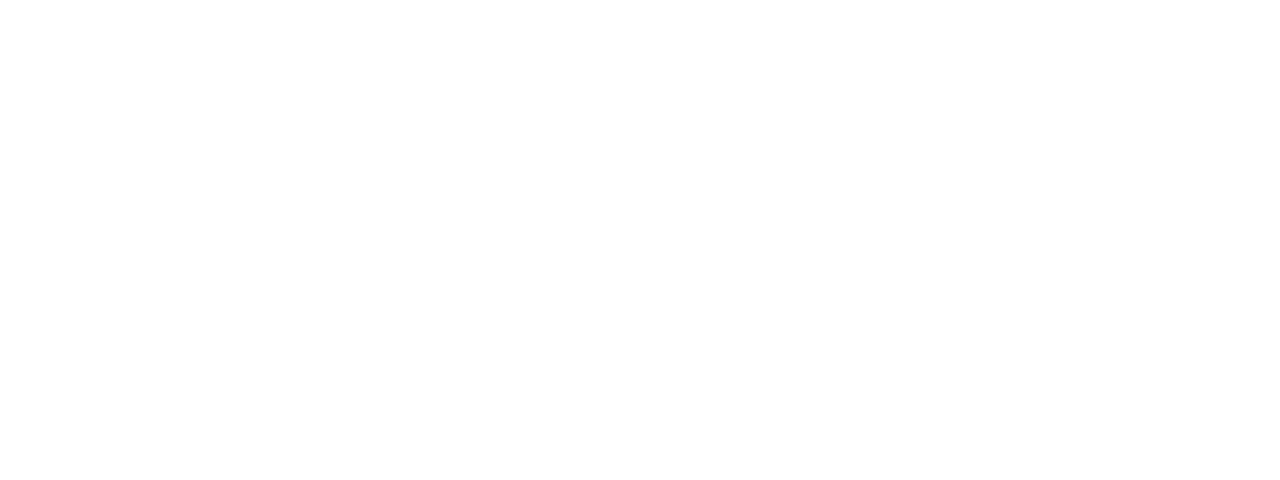
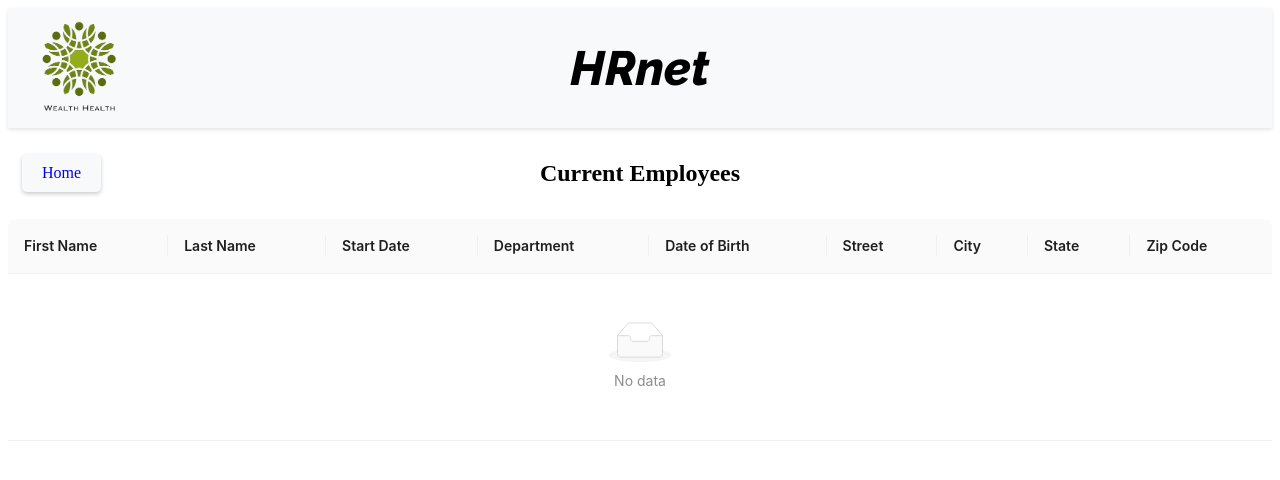
Before and after one commit to DR-XCP/OC_HRNET, a React (Create React App) app: page /table in a window 1280 px wide. Before the commit this address had no page. Shown: the top 480 px of the page. Built offline with nearby package versions, Linux system fonts and the light colour scheme.

Commit message:
remove action file, add employee columns for table, addu useNavigate to employeeForm, add button to pages

```diff
--- a/package.json
+++ b/package.json
@@ -14,6 +14,7 @@
     "react-router-dom": "^6.22.3",
     "react-scripts": "5.0.1",
     "redux": "^5.0.1",
+    "uuid": "^9.0.1",
     "web-vitals": "^2.1.4"
   },
   "scripts": {
--- a/src/App.js
+++ b/src/App.js
@@ -1,11 +1,13 @@
 import { Route, Routes } from "react-router-dom";
 import { CreateEmployee } from "./pages/CreateEmployee/CreateEmployee";
+import { CurrentEmployee } from "./pages/CurrentEmployee/CurrentEmployee";
 
 export function App() {
    return (
       <>
          <Routes>
             <Route path="/" element={<CreateEmployee />} />
+            <Route path="/table" element={<CurrentEmployee />} />
          </Routes>
       </>
    );
--- /dev/null
+++ b/src/components/EmployeeColumns/EmployeeColumns.js
@@ -0,0 +1,47 @@
+export const employeeColumns = [
+   {
+      title: "First Name",
+      dataIndex: "firstName",
+      key: "firstName",
+   },
+   {
+      title: "Last Name",
+      dataIndex: "lastName",
+      key: "lastName",
+   },
+   {
+      title: "Start Date",
+      dataIndex: "startDate",
+      key: "startDate",
+   },
+   {
+      title: "Department",
+      dataIndex: "department",
+      key: "department",
+   },
+   {
+      title: "Date of Birth",
+      dataIndex: "dateOfBirth",
+      key: "dateOfBirth",
+   },
+   {
+      title: "Street",
+      dataIndex: "street",
+      key: "street",
+   },
+   {
+      title: "City",
+      dataIndex: "city",
+      key: "city",
+   },
+   {
+      title: "State",
+      dataIndex: "state",
+      key: "state",
+   },
+   {
+      title: "Zip Code",
+      dataIndex: "zipCode",
+      key: "zipCode",
+   },
+];
--- a/src/components/EmployeeForm/EmployeeForm.jsx
+++ b/src/components/EmployeeForm/EmployeeForm.jsx
@@ -1,5 +1,7 @@
 import { Button, DatePicker, Form, Input, Select } from "antd";
 import { useDispatch } from "react-redux";
+import { useNavigate } from "react-router";
+import { v4 as uuidv4 } from "uuid";
 import { addEmployee } from "../../store/reducers/reducer";
 import { US_STATES } from "../CityItems/CityItems";
 import { DepartmentItems } from "../DepartmentItems/DepartmentItems";
@@ -7,17 +9,23 @@
 
 export function EmployeeForm() {
    const dispatch = useDispatch();
+   const navigate = useNavigate();
 
    const onFinish = (values) => {
-      // Convertis les dates en une chaîne ISO  avant de les dispatcher
       const formattedValues = {
          ...values,
-         "Date of Birth": values["Date of Birth"].format("YYYY-MM-DD"),
-         "Start Date": values["Start Date"].format("YYYY-MM-DD"),
+         startDate: values.startDate
+            ? values.startDate.format("YYYY-MM-DD")
+            : null,
+         dateOfBirth: values.dateOfBirth
+            ? values.dateOfBirth.format("YYYY-MM-DD")
+            : null,
+         id: uuidv4(),
       };
 
+      console.log("Employee added:", formattedValues);
       dispatch(addEmployee(formattedValues));
-      console.log("Employee added:", formattedValues);
+      navigate("/table");
    };
 
    return (
@@ -30,7 +38,7 @@
             layout="vertical"
          >
             <Form.Item
-               name="First Name"
+               name="firstName"
                label="First Name"
                aria-label="First Name"
                rules={[{ required: true, message: "Please add a First Name" }]}
@@ -40,7 +48,7 @@
 
             <Form.Item
                className={s.test}
-               name="Last Name"
+               name="lastName"
                label="Last Name"
                aria-label="Last Name"
                rules={[{ required: true, message: "Please add a Last Name" }]}
@@ -50,7 +58,7 @@
 
             <div className={s.datePickers}>
                <Form.Item
-                  name="Date of Birth"
+                  name="dateOfBirth"
                   label="Date of Birth"
                   aria-label="Date of Birth"
                   rules={[
@@ -64,7 +72,7 @@
                </Form.Item>
 
                <Form.Item
-                  name="Start Date"
+                  name="startDate"
                   label="Start Date"
                   aria-label="Start Date"
                   rules={[
@@ -78,7 +86,7 @@
             <p className={s.address}>Address</p>
 
             <Form.Item
-               name="Street"
+               name="street"
                label="Street"
                aria-label="Street"
                rules={[{ required: true, message: "Please add a Street" }]}
@@ -87,7 +95,7 @@
             </Form.Item>
 
             <Form.Item
-               name="City"
+               name="city"
                label="City"
                aria-label="City"
                rules={[{ required: true, message: "Please add a City" }]}
@@ -97,7 +105,7 @@
 
             <div className={s.stateAndZip}>
                <Form.Item
-                  name="State"
+                  name="state"
                   label="State"
                   aria-label="State"
                   rules={[{ required: true, message: "Please select a State" }]}
@@ -112,17 +120,17 @@
                </Form.Item>
 
                <Form.Item
-                  name="Zip Code"
+                  name="zipCode"
                   label="Zip Code"
                   aria-label="Zip Code"
                   rules={[{ required: true, message: "Please add a Zip Code" }]}
                >
-                  <Input placeholder="City" />
+                  <Input placeholder="Zip Code" />
                </Form.Item>
             </div>
 
             <Form.Item
-               name="Department"
+               name="department"
                label="Select a Department"
                aria-label="Department"
                rules={[
--- /dev/null
+++ b/src/components/EmployeeTable/EmployeeTable.jsx
@@ -0,0 +1,21 @@
+import { Table } from "antd";
+import { useSelector } from "react-redux";
+import { employeeColumns } from "../EmployeeColumns/EmployeeColumns";
+import s from "./style.module.css";
+
+export function EmployeeTable() {
+   // Utilise useSelector pour accéder à l'état des employés dans le store Redux
+   const employees = useSelector((state) => state.employees.list);
+
+   return (
+      <>
+         <h2 className={s.title}>Current Employees</h2>
+         <Table
+            className={s.tableContainer}
+            columns={employeeColumns}
+            dataSource={employees}
+            rowKey="id"
+         />
+      </>
+   );
+}
--- /dev/null
+++ b/src/components/EmployeeTable/style.module.css
@@ -0,0 +1,8 @@
+.title {
+   text-align: center;
+   margin-top: 2rem;
+}
+
+.tableContainer {
+   margin-top: 2rem;
+}
--- a/src/pages/CreateEmployee/CreateEmployee.jsx
+++ b/src/pages/CreateEmployee/CreateEmployee.jsx
@@ -1,10 +1,21 @@
+import { Link } from "react-router-dom";
 import { EmployeeForm } from "../../components/EmployeeForm/EmployeeForm";
 import { Header } from "../../components/Header/Header";
+import s from "./style.module.css";
 
 export function CreateEmployee() {
    return (
       <>
          <Header />
+         <div className={s.buttonContainer}>
+            <Link
+               className={s.button}
+               to="/table"
+               aria-label="go to Current Employee View"
+            >
+               View Current Employees
+            </Link>
+         </div>
          <EmployeeForm />
       </>
    );
--- /dev/null
+++ b/src/pages/CreateEmployee/style.module.css
@@ -0,0 +1,28 @@
+.buttonContainer {
+   position: fixed;
+   top: 150px;
+   right: 20px;
+}
+
+.button {
+   background-color: #f8f9fa;
+   border: none;
+   padding: 10px 20px;
+   text-align: center;
+   text-decoration: none;
+   display: inline-block;
+   font-size: 16px;
+   margin: 4px 2px;
+   cursor: pointer;
+   border-radius: 5px;
+   box-shadow: 0 2px 4px rgba(0, 0, 0, 0.2);
+   transition: background-color 0.2s, box-shadow 0.2s;
+}
+
+.button:hover,
+.button:visited,
+.button:active {
+   background-color: #e3f0ff;
+   box-shadow: 0 4px 8px rgba(0, 0, 0, 0.2);
+   color: black;
+}
--- a/src/pages/CurrentEmployee/CurrentEmployee.jsx
+++ b/src/pages/CurrentEmployee/CurrentEmployee.jsx
@@ -0,0 +1,18 @@
+import { Link } from "react-router-dom";
+import { EmployeeTable } from "../../components/EmployeeTable/EmployeeTable";
+import { Header } from "../../components/Header/Header";
+import s from "./style.module.css";
+
+export function CurrentEmployee() {
+   return (
+      <>
+         <Header />
+         <div className={s.buttonContainer}>
+            <Link className={s.button} to="/" aria-label="Back to Home">
+               Home
+            </Link>
+         </div>
+         <EmployeeTable />
+      </>
+   );
+}
--- /dev/null
+++ b/src/pages/CurrentEmployee/style.module.css
@@ -0,0 +1,28 @@
+.buttonContainer {
+   position: fixed;
+   top: 150px;
+   left: 20px;
+}
+
+.button {
+   background-color: #f8f9fa;
+   border: none;
+   padding: 10px 20px;
+   text-align: center;
+   text-decoration: none;
+   display: inline-block;
+   font-size: 16px;
+   margin: 4px 2px;
+   cursor: pointer;
+   border-radius: 5px;
+   box-shadow: 0 2px 4px rgba(0, 0, 0, 0.2);
+   transition: background-color 0.2s, box-shadow 0.2s;
+}
+
+.button:hover,
+.button:visited,
+.button:active {
+   background-color: #e3f0ff;
+   box-shadow: 0 4px 8px rgba(0, 0, 0, 0.2);
+   color: black;
+}
--- a/src/store/actions/action.js
+++ /dev/null
@@ -1,6 +0,0 @@
-export const ADD_EMPLOYEE = "ADD_EMPLOYEE";
-
-export const addEmployee = (employee) => ({
-   type: ADD_EMPLOYEE,
-   payload: employee,
-});
--- a/src/store/reducers/reducer.js
+++ b/src/store/reducers/reducer.js
@@ -1,4 +1,3 @@
-// reducers.js
 import { createSlice } from "@reduxjs/toolkit";
 
 export const employeeSlice = createSlice({
```
Also changed, not shown: 1 other file (tests, documents, lock files or other folders).
